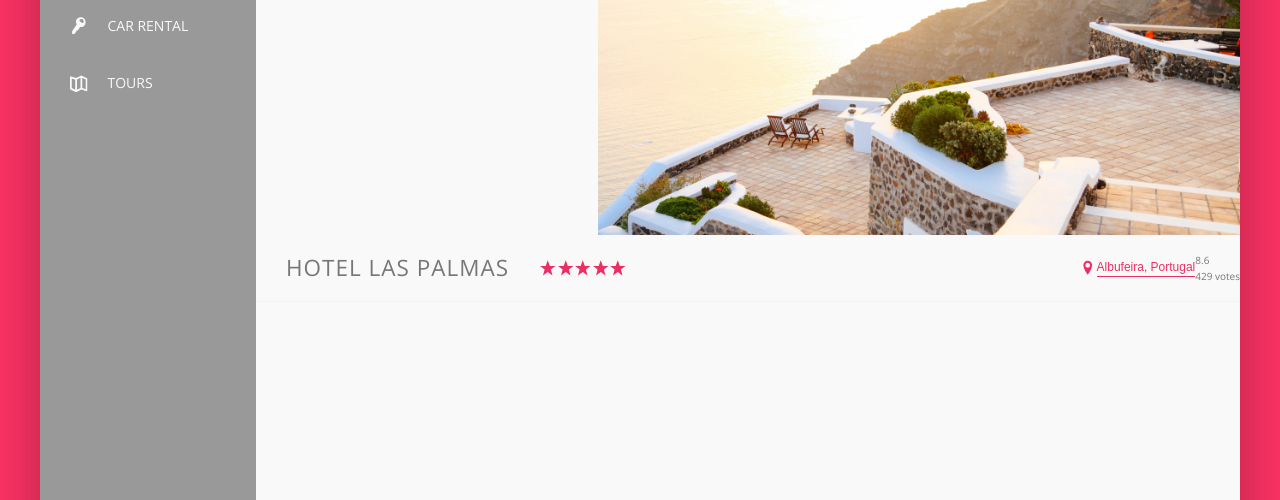
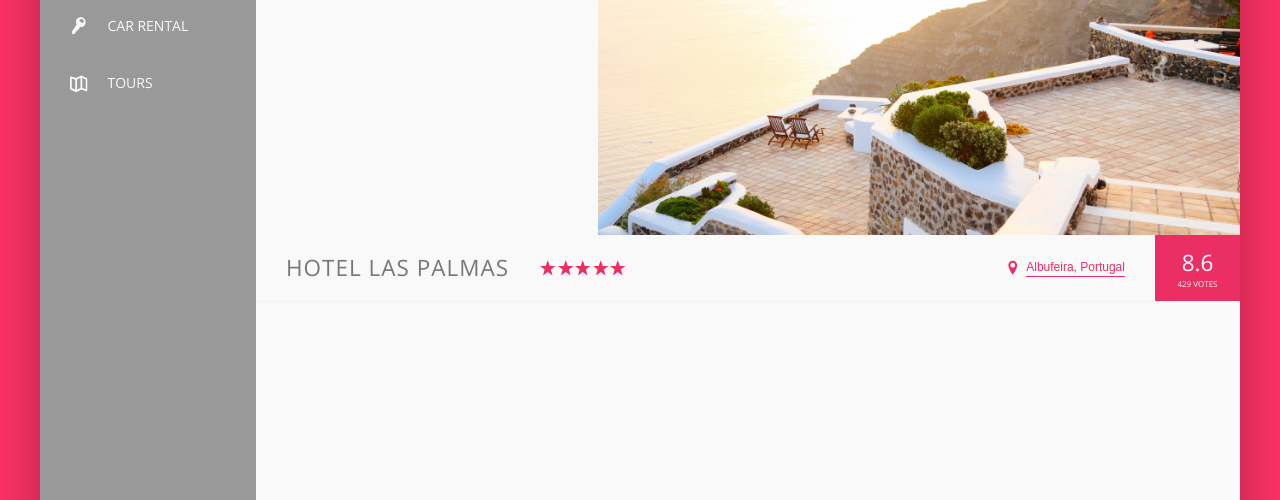
Before and after one commit to kristinlam/trillo, a website: page index.html in a window 1280 px wide. Shown: the part 300-800 px from the top of the page. Drawn offline with nearby package versions, Linux system fonts and the light colour scheme.

Commit message:
completed hotel overview

```diff
--- a/sass/_components.scss
+++ b/sass/_components.scss
@@ -238,16 +238,32 @@
 		align-items: center;
 	}
 
+	&__icon-location {
+		margin-right: .5rem;
+	}
+
 	&__rating {
+		background-color: var(--color-primary);
+		color: #fff;
+		margin-left: 3rem;
+		padding: 0 2.25rem;
+		align-self: stretch;
 
+		display: flex;
+		flex-direction: column;
+		align-items: center;
+		justify-content: center;
 	}
 
 	&__rating-average {
-
+		font-size: 2.25rem;
+		font-weight: 300;
+		margin-bottom: -3px;
 	}
 
 	&__rating-count {
-
+		font-size: .8rem;
+		text-transform: uppercase;
 	}
 }
 
```
Also changed, not shown: css/style.css.
